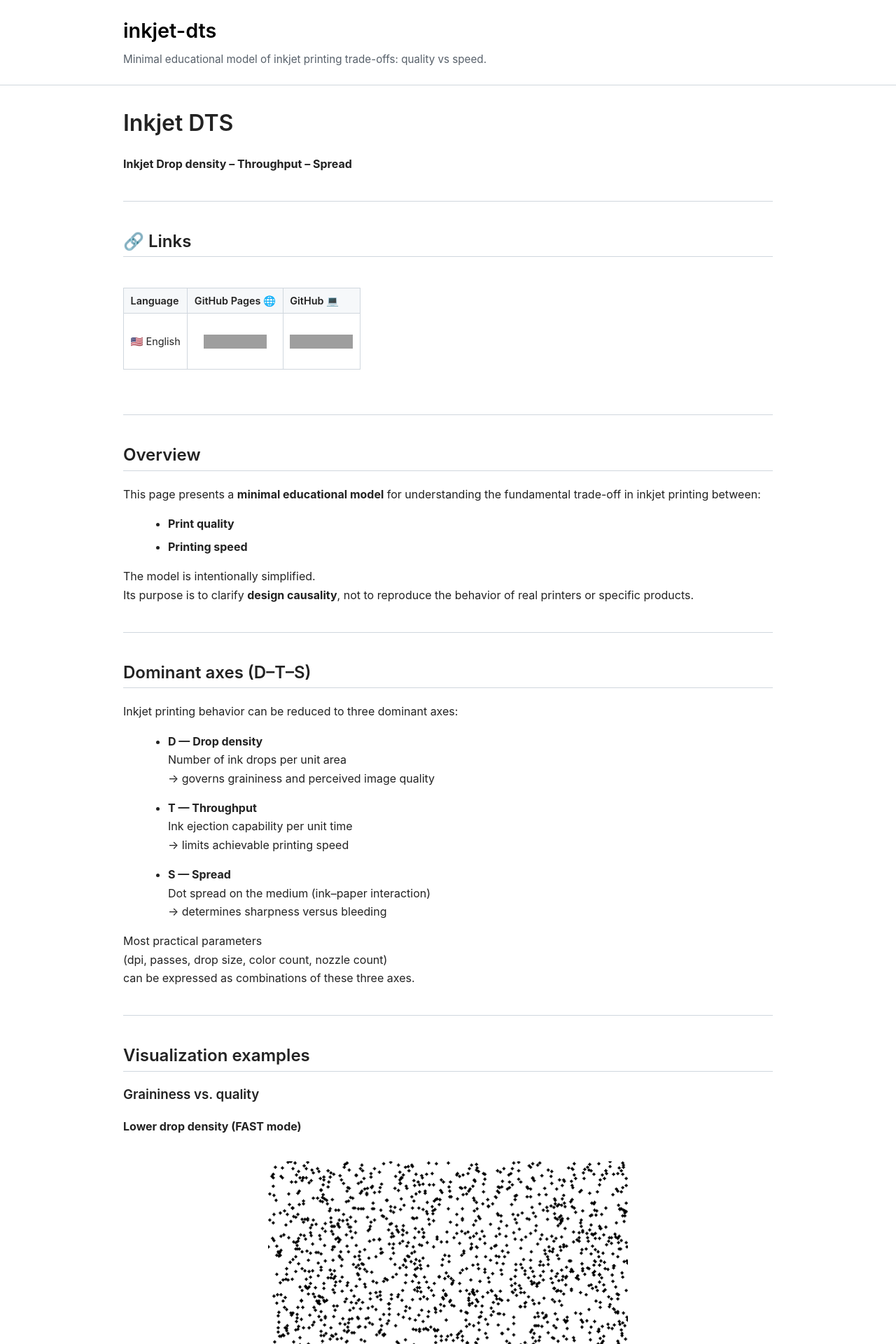
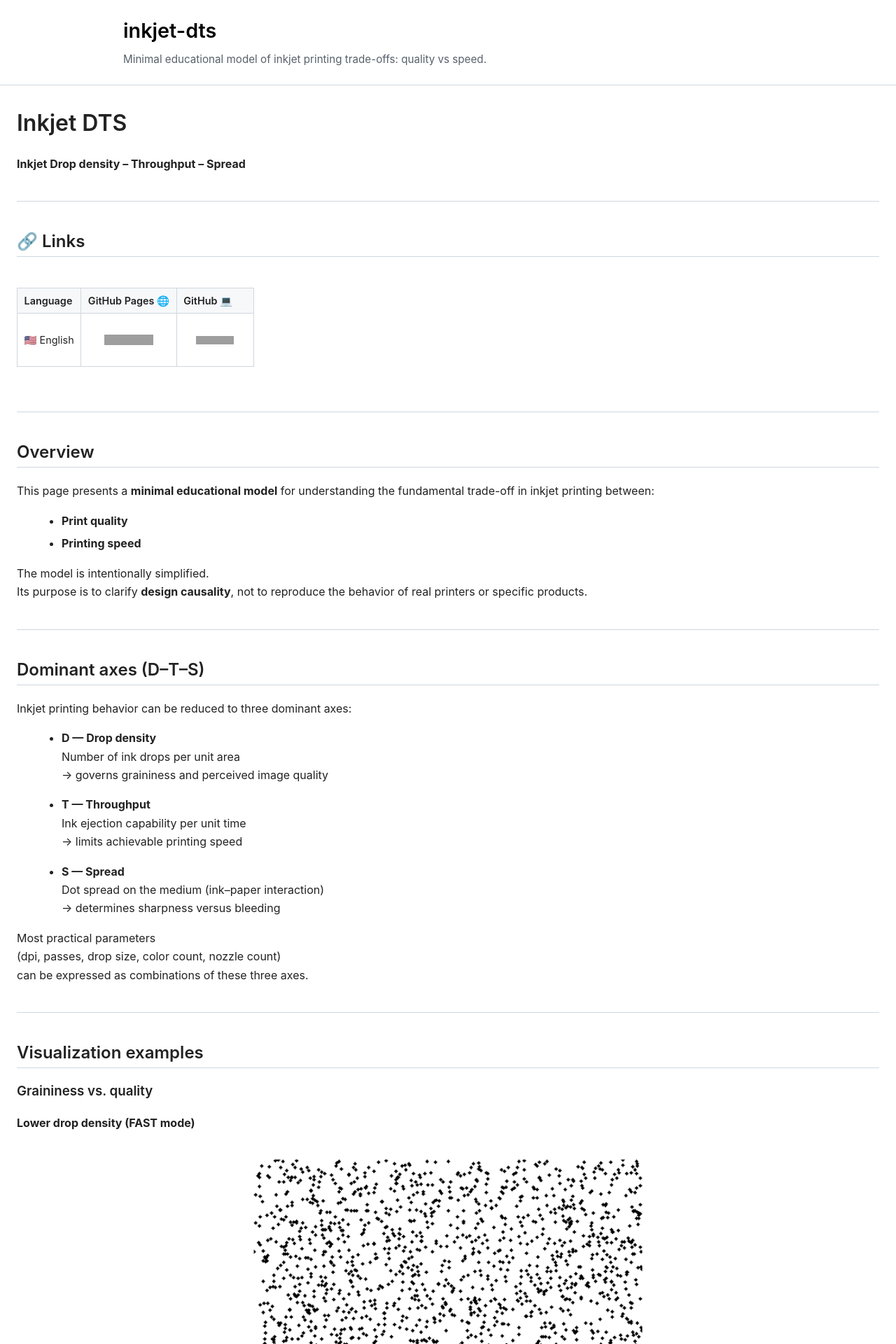
Before and after one commit to Samizo-AITL/inkjet-dts, a Jekyll site: the page built from index.md, in a window 1280 px wide. Shown: the top 1920 px of the page at 70% size. Built offline with Jekyll 4.4.1, drawn with Linux system fonts in a browser that asks for light colours; grey boxes are pictures that could not be loaded.

Commit message:
Update style.css

```diff
--- a/assets/css/style.css
+++ b/assets/css/style.css
@@ -23,7 +23,7 @@
 /* ---------- layout ---------- */
 
 .wrapper {
-  max-width: 960px;
+  max-width: 960px;          /* ヘッダは締める */
   margin: 0 auto;
   padding: 0 1rem;
 }
@@ -51,10 +51,11 @@
   font-size: 0.95rem;
 }
 
+/* ★ 本文を広げる（最重要修正点） */
 .main-container {
-  max-width: 960px;
+  max-width: 1280px;         /* ← 960 → 1280 */
   margin: 0 auto;
-  padding: 0 1rem 3rem;
+  padding: 0 1.5rem 3rem;
 }
 
 .page-footer {
@@ -93,9 +94,10 @@
 }
 
 /* ---------- images ---------- */
+/* ★ 図を「説明用サイズ」に制限 */
 
 img {
-  max-width: 100%;
+  max-width: 60%;
   height: auto;
   display: block;
   margin: 1.5rem auto;
@@ -123,22 +125,22 @@
   border-radius: 4px;
 }
 
-/* ---------- tables (FIXED: compact technical) ---------- */
+/* ---------- tables (compact technical) ---------- */
 
 table {
-  display: inline-table;     /* ★ これが決定打 */
+  display: inline-table;     /* ★ 正解：横に広がらない */
   border-collapse: collapse;
-  margin: 1.5rem auto;       /* 中央寄せ */
+  margin: 1.5rem auto;
   font-size: 0.9rem;
 }
 
 th,
 td {
   border: 1px solid #d0d7de;
-  padding: 0.35rem 0.6rem;   /* 技術表向けに詰める */
+  padding: 0.35rem 0.6rem;
   text-align: left;
   vertical-align: middle;
-  white-space: nowrap;      /* 行を伸ばさない */
+  white-space: nowrap;
 }
 
 th {
```
